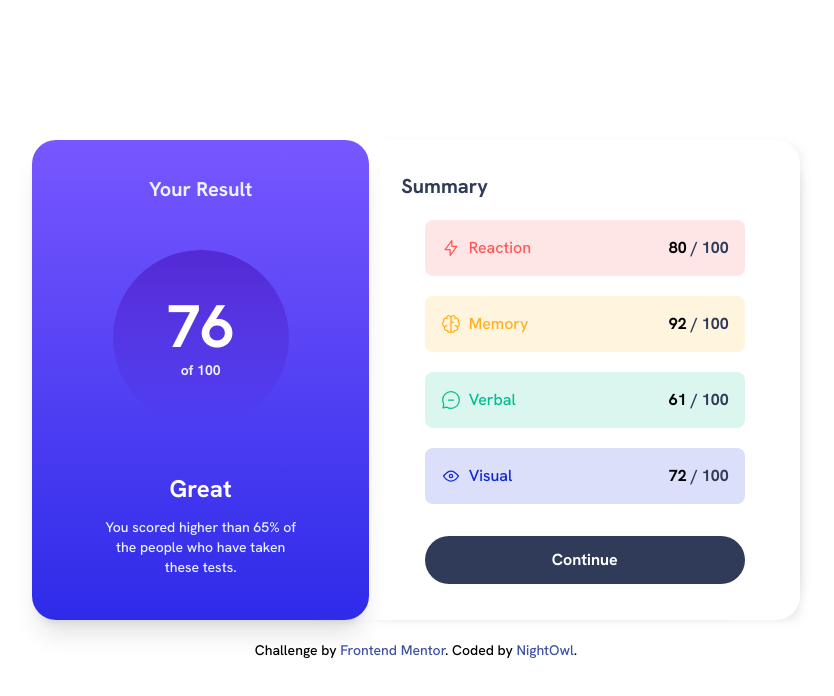
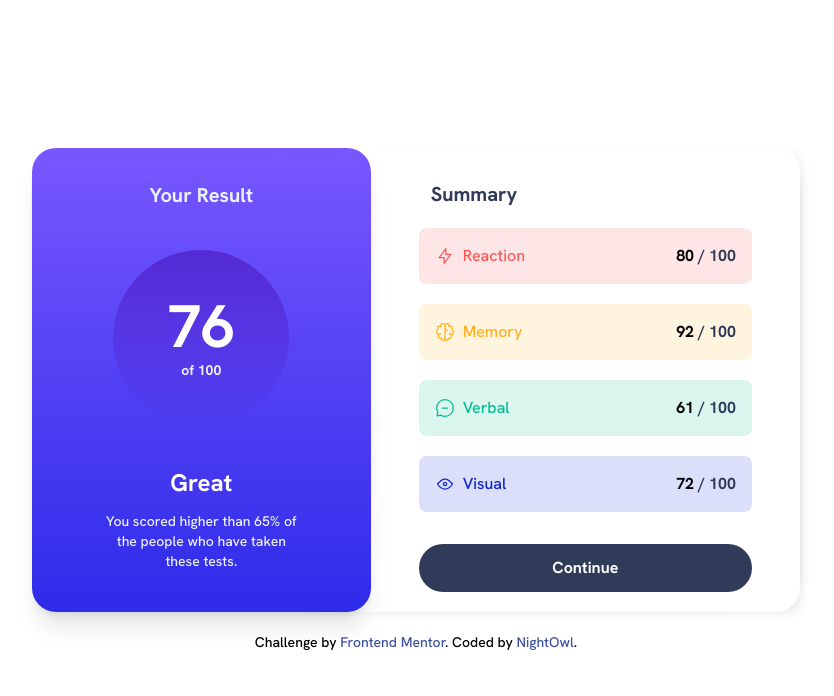
Before and after one commit to AyeMyintMyatAung-amma/Frontend-Mentor-Challenges, a plain HTML site: page results-summary-component/index.html in a window 1280 px wide. Shown: the whole page, without its empty margins (224-1058 px from the left). Drawn offline with nearby package versions, Linux system fonts and the light colour scheme.

Commit message:
Fixed the height issue

```diff
--- a/results-summary-component/index.html
+++ b/results-summary-component/index.html
@@ -67,10 +67,10 @@
       };
     </script>
   </head>
-  <body class="h-screen md:flex md:flex-col md:justify-center md:items-center">
+  <body class="h-screen min-h-max md:flex md:flex-col md:justify-center md:items-center">
     <section
       id="results-summary-component"
-      class="w-full h-screen md:max-w-2xl md:min-h-max md:max-h-112 md:flex lg:max-w-3xl lg:max-h-120"
+      class="w-full h-screen md:max-w-2xl md:min-h-max md:h-max md:max-h-112 md:flex lg:max-w-3xl lg:max-h-120"
     >
       <div
         id="results"
@@ -93,15 +93,15 @@
       </div>
       <div
         id="summary"
-        class="bg-white p-5 md:pt-3 md:pl-10 md:-ml-5 rounded md:rounded-br-3xl md:rounded-tr-3xl md:shadow-custom md:w-3/4 lg:w-2/3 z-0"
+        class="bg-white p-5 md:pt-3 md:px-12 md:pl-20 md:-ml-8 rounded md:rounded-br-3xl md:rounded-tr-3xl md:shadow-custom md:w-3/4 lg:w-2/3 z-0"
       >
         <h3
-          class="text-xl font-bold text-darkGrayBlue mb-5 max-w-xs m-auto md:mx-3 md:mt-5"
+          class="text-xl font-bold text-darkGrayBlue mb-5 max-w-sm sm:max-w-md m-auto md:mx-3 md:mt-5"
         >
           Summary
         </h3>
         <div
-          class="category bg-[#ff575725] rounded-l-lg rounded-r-lg flex justify-between p-4 md:p-3 lg:p-4 my-4 lg:my-5 max-w-xs m-auto md:w-auto"
+          class="category bg-[#ff575725] rounded-l-lg rounded-r-lg flex justify-between p-4 md:p-3 lg:p-4 my-4 lg:my-5 max-w-sm sm:max-w-md m-auto md:w-auto"
         >
           <div class="inline-flex">
             <img
@@ -116,7 +116,7 @@
           </p>
         </div>
         <div
-          class="category bg-[#ffb01f25] rounded-l-lg rounded-r-lg flex justify-between p-4 md:p-3 lg:p-4 my-4 lg:my-5 max-w-xs m-auto md:w-auto"
+          class="category bg-[#ffb01f25] rounded-l-lg rounded-r-lg flex justify-between p-4 md:p-3 lg:p-4 my-4 lg:my-5 max-w-sm sm:max-w-md m-auto md:w-auto"
         >
           <div class="inline-flex">
             <img src="./assets/images/icon-memory.svg" alt="Memory" class="" />
@@ -127,7 +127,7 @@
           </p>
         </div>
         <div
-          class="category bg-[#00bd9125] rounded-l-lg rounded-r-lg flex justify-between p-4 md:p-3 lg:p-4 my-4 lg:my-5 max-w-xs m-auto md:w-auto"
+          class="category bg-[#00bd9125] rounded-l-lg rounded-r-lg flex justify-between p-4 md:p-3 lg:p-4 my-4 lg:my-5 max-w-sm sm:max-w-md m-auto md:w-auto"
         >
           <div class="inline-flex">
             <img src="./assets/images/icon-verbal.svg" alt="Verbal" class="" />
@@ -138,7 +138,7 @@
           </p>
         </div>
         <div
-          class="category bg-[#1125d425] rounded-l-lg rounded-r-lg flex justify-between p-4 md:p-3 lg:p-4 my-4 lg:my-5 max-w-xs m-auto md:w-auto"
+          class="category bg-[#1125d425] rounded-l-lg rounded-r-lg flex justify-between p-4 md:p-3 lg:p-4 my-4 lg:my-5 max-w-sm sm:max-w-md m-auto md:w-auto"
         >
           <div class="inline-flex">
             <img src="./assets/images/icon-visual.svg" alt="Visual" class="" />
@@ -150,7 +150,7 @@
         </div>
 
         <div
-          class="bg-darkGrayBlue font-bold text-white max-w-xs p-3 m-auto mt-12 md:w-auto md:mt-10 lg:mt-8 rounded-l-full rounded-r-full text-center hover:bg-gradient-to-br hover:from-lightSlateBlue hover:to-lightRoyalBlue cursor-pointer"
+          class="bg-darkGrayBlue font-bold text-white max-w-sm sm:max-w-md p-3 m-auto mt-12 md:w-auto md:mt-10 lg:mt-8 rounded-l-full rounded-r-full text-center hover:bg-gradient-to-br hover:from-lightSlateBlue hover:to-lightRoyalBlue cursor-pointer"
         >
           Continue
         </div>
```
